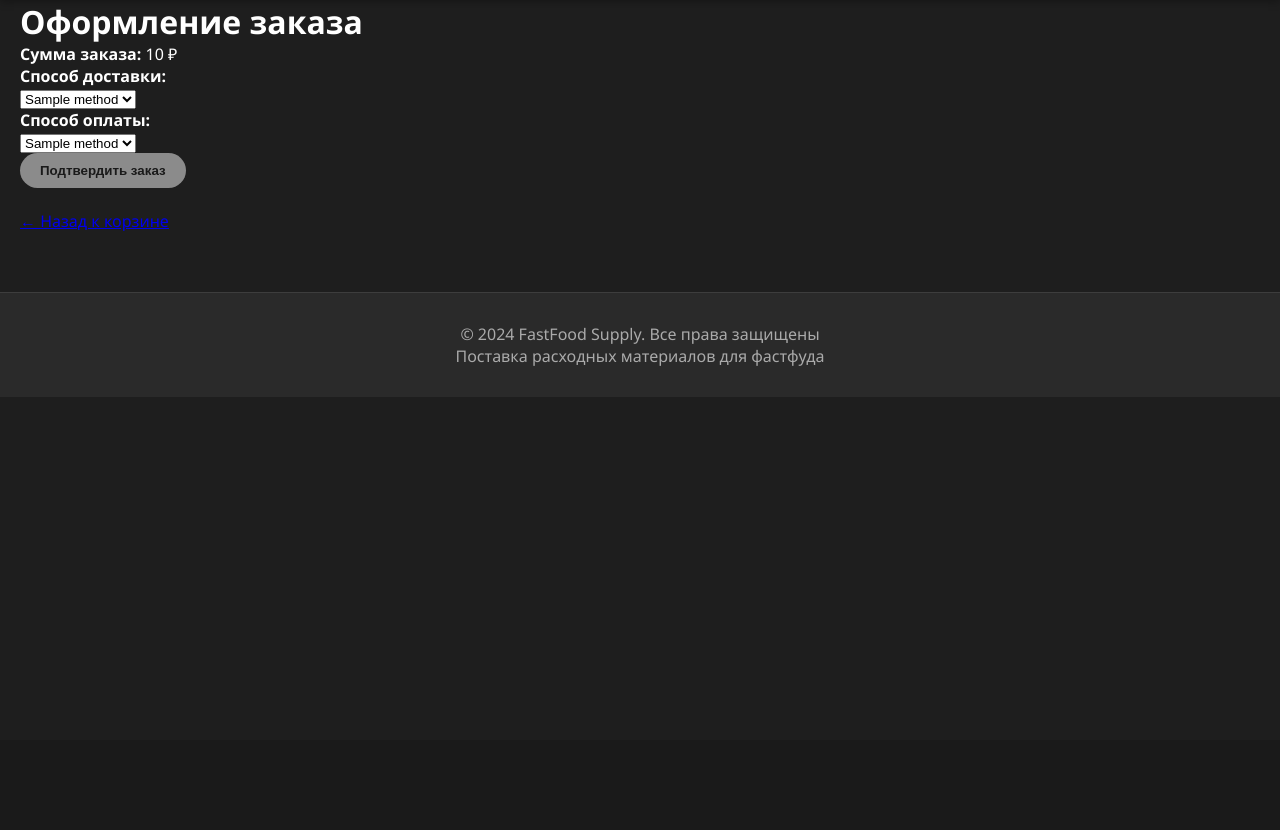
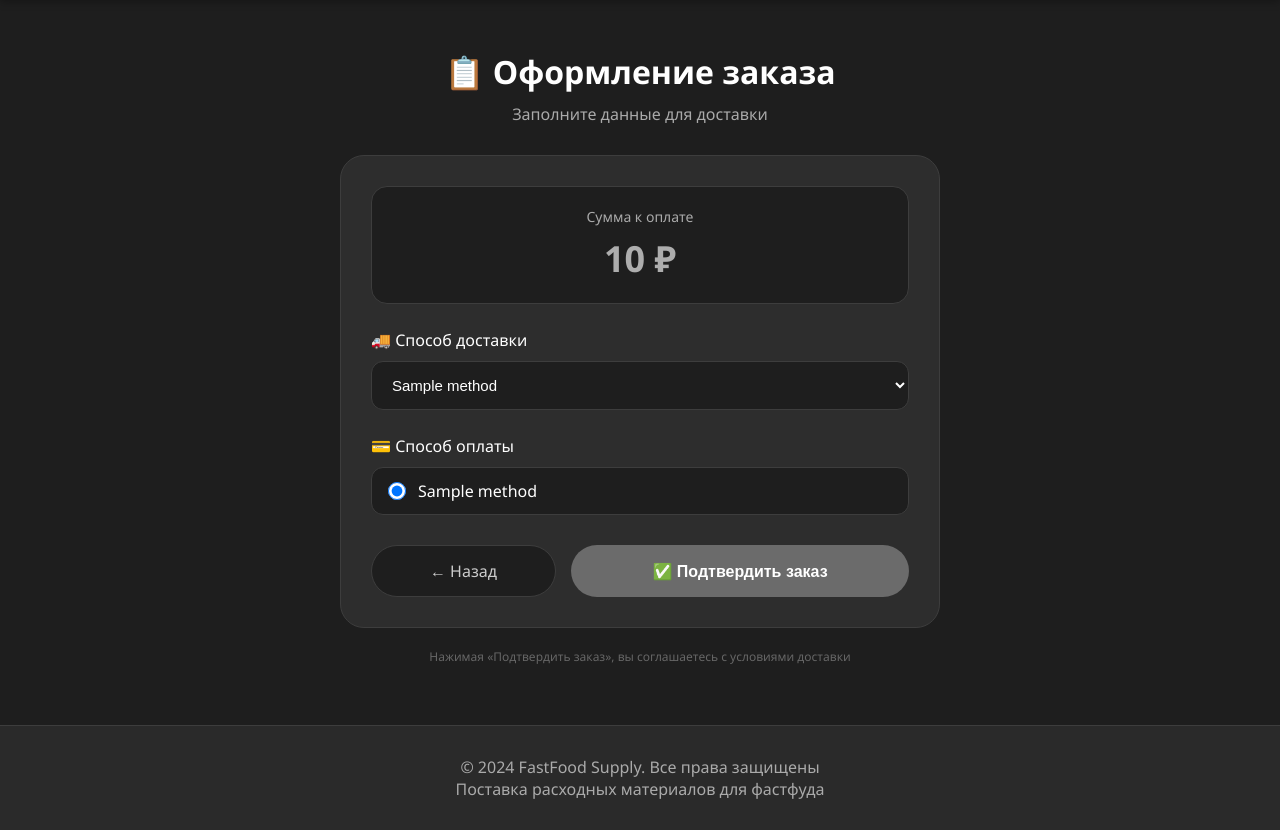
Before and after one commit to prohorenkov413-png/fastfood-supply, a Django app: template shop/templates/shop/checkout.html in a window 1280 px wide. Shown: the part 60-890 px from the top of the page. Before the commit the page ends 457 px from the top, so only its background shows below. Run offline with Django 5.2, Linux system fonts and the light colour scheme; the template is opened without the code that fills it: most values are stand-ins (such as "Sample title", 1, 10 or a date in 2020).

Commit message:
Красивое оформление страницы заказа

```diff
--- a/shop/templates/shop/checkout.html
+++ b/shop/templates/shop/checkout.html
@@ -1,33 +1,65 @@
 {% extends 'shop/base.html' %}
 {% block content %}
-<h1>Оформление заказа</h1>
 
-<p><strong>Сумма заказа:</strong> <span class="price">{{ total }} ₽</span></p>
+<div style="max-width: 600px; margin: 50px auto;">
+
+    <!-- Заголовок -->
+    <div style="text-align: center; margin-bottom: 30px;">
+        <h1 style="font-size: 32px; margin-bottom: 10px; color: white;">📋 Оформление заказа</h1>
+        <p style="color: #aaaaaa;">Заполните данные для доставки</p>
+    </div>
+
+    <!-- Карточка оформления -->
+    <div style="background: #2d2d2d; border-radius: 24px; padding: 30px; border: 1px solid #3d3d3d;">
+
+        <!-- Сумма заказа -->
+        <div style="background: #1e1e1e; border-radius: 16px; padding: 20px; margin-bottom: 25px; text-align: center; border: 1px solid #3d3d3d;">
+            <div style="font-size: 14px; color: #aaaaaa; margin-bottom: 8px;">Сумма к оплате</div>
+            <div style="font-size: 36px; font-weight: 700; color: #adadad;">{{ total }} ₽</div>
+        </div>
 
         <form method="post">
             {% csrf_token %}
 
-    <p>
-        <label><strong>Способ доставки:</strong></label><br>
-        <select name="delivery_method">
+            <!-- Способ доставки -->
+            <div style="margin-bottom: 25px;">
+                <label style="display: block; margin-bottom: 10px; font-weight: 500; color: white;">🚚 Способ доставки</label>
+                <select name="delivery_method" style="width: 100%; padding: 14px 16px; background: #1e1e1e; border: 1px solid #3d3d3d; border-radius: 12px; color: white; font-size: 15px; cursor: pointer;">
                     {% for method in delivery_methods %}
-                <option>{{ method }}</option>
+                        <option value="{{ method }}">{{ method }}</option>
                     {% endfor %}
                 </select>
-    </p>
+            </div>
 
-    <p>
-        <label><strong>Способ оплаты:</strong></label><br>
-        <select name="payment_method">
+            <!-- Способ оплаты -->
+            <div style="margin-bottom: 30px;">
+                <label style="display: block; margin-bottom: 10px; font-weight: 500; color: white;">💳 Способ оплаты</label>
+                <div style="display: flex; flex-direction: column; gap: 12px;">
                     {% for method in payment_methods %}
-                <option>{{ method }}</option>
+                    <label style="display: flex; align-items: center; gap: 12px; padding: 12px 16px; background: #1e1e1e; border: 1px solid #3d3d3d; border-radius: 12px; cursor: pointer;">
+                        <input type="radio" name="payment_method" value="{{ method }}" {% if forloop.first %}checked{% endif %} style="width: 18px; height: 18px; cursor: pointer;">
+                        <span style="color: white;">{{ method }}</span>
+                    </label>
                     {% endfor %}
-        </select>
-    </p>
+                </div>
+            </div>
 
-    <button type="submit">Подтвердить заказ</button>
+            <!-- Кнопки -->
+            <div style="display: flex; gap: 15px;">
+                <a href="/cart/" style="flex: 1; text-align: center; padding: 14px; background: #1e1e1e; color: #cccccc; text-decoration: none; border-radius: 40px; border: 1px solid #3d3d3d; font-weight: 500;">← Назад</a>
+                <button type="submit" style="flex: 2; background: #6b6b6b; color: white; font-weight: 700; padding: 14px; border: none; border-radius: 40px; font-size: 16px; cursor: pointer; transition: all 0.2s;">
+                    ✅ Подтвердить заказ
+                </button>
+            </div>
+
         </form>
+    </div>
 
-<br>
-<a href="/cart/">← Назад к корзине</a>
+    <!-- Инфо-блок -->
+    <div style="margin-top: 20px; text-align: center; font-size: 12px; color: #666;">
+        <p>Нажимая «Подтвердить заказ», вы соглашаетесь с условиями доставки</p>
+    </div>
+
+</div>
+
 {% endblock %}
```
Lines whose indentation alone changed are shown as unchanged.
